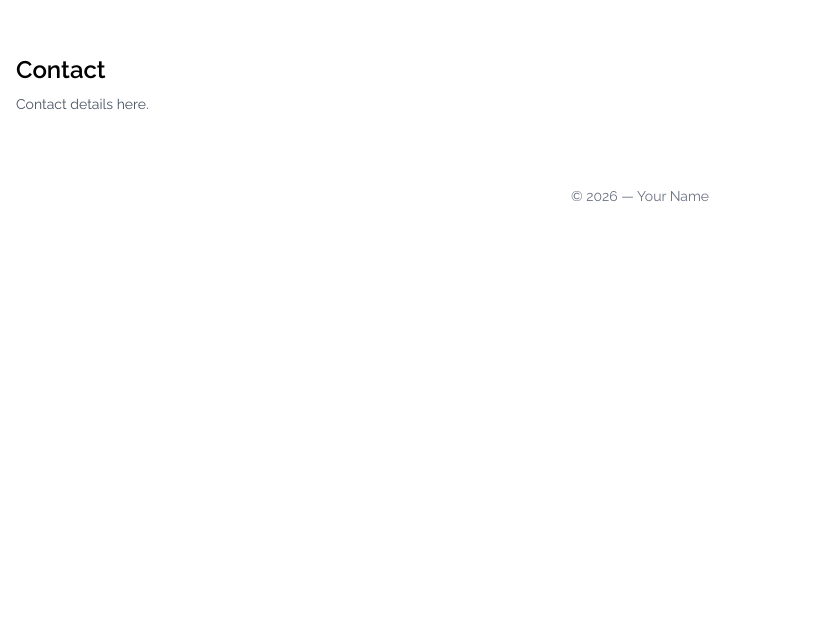
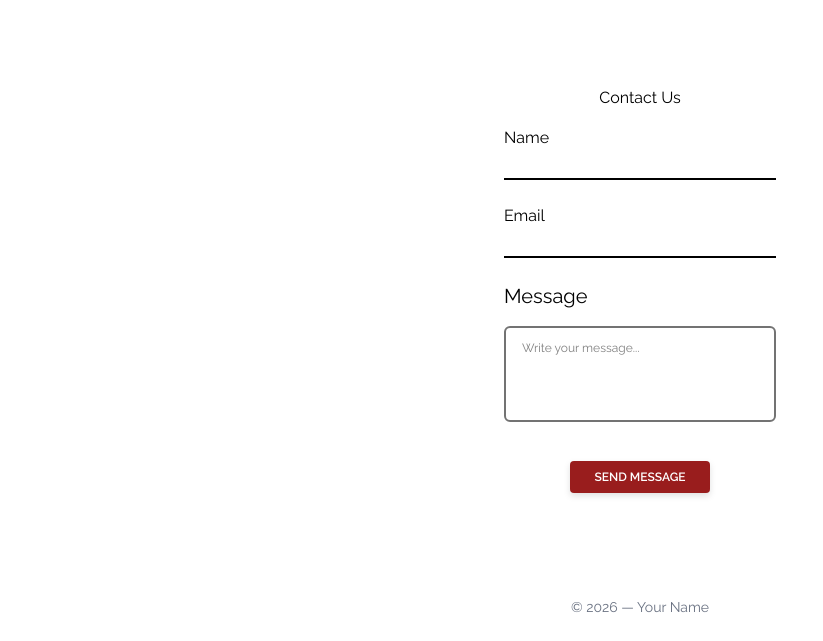
Before and after one commit to bavayra/Portfolio, a React (Vite) app: page / in a window 1280 px wide. Shown: the part 4411-5052 px from the top of the page, without its empty margins (0-823 px from the left). Before the commit the page ends 4641 px from the top, so only its background shows below. Built offline with nearby package versions, Linux system fonts and the light colour scheme.

Commit message:
feat(Contacts): added Contact section wsith client-side validation, submit rate-linit, async POST. Added ContactInput component for consistent input stylings and props. Added sanitizeFormData util to trim fields and normalize email to lowercase.

```diff
--- /dev/null
+++ b/src/components/ContactInput.tsx
@@ -0,0 +1,55 @@
+import type { ChangeEvent, InputHTMLAttributes } from "react";
+
+interface TextInputProps extends InputHTMLAttributes<HTMLInputElement> {
+  label: string;
+  id: string;
+  value: string;
+  onChange: (e: ChangeEvent<HTMLInputElement>) => void;
+}
+const TextInput = ({
+  label,
+  id,
+  value,
+  onChange,
+  type = "text",
+  placeholder = "",
+  required = true,
+  inputMode,
+  className = "",
+  ...restProps
+}: TextInputProps) => {
+  const baseInputStyles = `
+    w-full
+    mb-4
+    bg-transparent
+    border-0
+    border-b-2
+    text-lg
+    focus:outline-none
+    focus:ring-0
+    ${className}
+  `
+    .trim()
+    .replace(/\s+/g, " ");
+  return (
+    <div>
+      <label htmlFor={id} className="text-base ">
+        {label}
+      </label>
+
+      <input
+        id={id}
+        type={type}
+        value={value}
+        onChange={onChange}
+        placeholder={placeholder}
+        required={required}
+        inputMode={inputMode}
+        className={baseInputStyles}
+        {...restProps}
+      />
+    </div>
+  );
+};
+
+export default TextInput;
--- a/src/sections/Contacts.tsx
+++ b/src/sections/Contacts.tsx
@@ -1,10 +1,196 @@
-const Contacts = () => {
+import { useState, type FormEvent } from "react";
+import { sanitizeFormData } from "../utils/sanitize.ts";
+import ContactInput from "../components/ContactInput";
+import Button from "../components/Button";
+
+const ContactSection = () => {
+  const [name, setName] = useState("");
+  const [email, setEmail] = useState("");
+  const [message, setMessage] = useState("");
+
+  const [isSubmitting, setIsSubmitting] = useState(false);
+  const [errors, setErrors] = useState<{
+    name?: string;
+    email?: string;
+    message?: string;
+  }>({});
+  const [successMessage, setSuccessMessage] = useState("");
+  const [errorMessage, setErrorMessage] = useState("");
+
+  const isValidEmail = (s: string) => {
+    const emailRegex =
+      /^[a-zA-Z0-9!#$%&'*+/=?^_`{|}~-]+(?:\.[a-zA-Z0-9!#$%&'*+/=?^_`{|}~-]+)*@(?:[a-zA-Z0-9](?:[a-zA-Z0-9-]*[a-zA-Z0-9])?\.)+[a-zA-Z]{2,}$/;
+    return emailRegex.test(s);
+  };
+  const validateAll = (data: {
+    name: string;
+    email: string;
+    message: string;
+  }) => {
+    const e: typeof errors = {};
+    if (!data.name) e.name = "Name is required";
+    if (!data.email) e.email = "Email is required";
+    else if (!isValidEmail(data.email)) e.email = "Invalid email format";
+    if (!data.message || data.message.length < 5)
+      e.message = "Message is too short";
+    setErrors(e);
+    return Object.keys(e).length === 0;
+  };
+
+  const [lastSubmitTime, setLastSubmitTime] = useState(0);
+  const MIN_SUBMIT_INTERVAL = 30000;
+
+  const handleSubmit = async (e: FormEvent<HTMLFormElement>) => {
+    e.preventDefault();
+
+    const now = Date.now();
+    if (now - lastSubmitTime < MIN_SUBMIT_INTERVAL) {
+      setErrorMessage("Please wait 30 seconds before submitting again.");
+      return;
+    }
+
+    setSuccessMessage("");
+    setErrorMessage("");
+    setErrors({});
+
+    const rawData = {
+      name: name.trim(),
+      email: email.trim(),
+      message: message.trim(),
+    };
+
+    if (!validateAll(rawData)) return;
+
+    const sanitizedData = sanitizeFormData(rawData);
+
+    setIsSubmitting(true);
+    try {
+      const resp = await fetch("https://httpbin.org/post", {
+        method: "POST",
+        headers: { "Content-Type": "application/json" },
+        body: JSON.stringify(sanitizedData),
+      });
+      if (!resp.ok) {
+        const body = await resp.text();
+        throw new Error(`Server error: ${resp.status} ${body}`);
+      }
+      setLastSubmitTime(now);
+      setSuccessMessage("Thank you! Your message has been sent.");
+      setName("");
+      setEmail("");
+      setMessage("");
+    } catch (err) {
+      const message = err instanceof Error ? err.message : "Unknown error";
+      if (import.meta.env.DEV) {
+        console.error("Form submission error:", message);
+      }
+      setErrorMessage("Something went wrong. Please try again later.");
+    } finally {
+      setIsSubmitting(false);
+    }
+  };
   return (
-    <section id="contacts" className="py-12">
-      <h2 className="text-2xl font-semibold">Contact</h2>
-      <p className="mt-2 text-sm text-gray-600">Contact details here.</p>
+    <section
+      id="contact"
+      className="relative z-10 mt-20 mb-20 flex flex-col items-center"
+    >
+      <h2 className=" relative z-11 mb-4 text-center text-base">Contact Us</h2>
+      <div className="  relative flex justify-center ">
+        <div className=" max-w-md ">
+          <form id="contact-form" onSubmit={handleSubmit} className="space-y-2">
+            <div>
+              <ContactInput
+                id="input-name"
+                label="Name"
+                type="text"
+                value={name}
+                onChange={(e) => setName(e.target.value)}
+                disabled={isSubmitting}
+                required
+              />
+              {errors.name && (
+                <p className="-mt-6 text-sm text-red-600" role="alert">
+                  {errors.name}
+                </p>
+              )}
+            </div>
+
+            <div>
+              <ContactInput
+                id="input-email"
+                label="Email"
+                type="email"
+                value={email}
+                onChange={(e) => setEmail(e.target.value)}
+                inputMode="email"
+                disabled={isSubmitting}
+                required
+              />
+              {errors.email && (
+                <p className="-mt-6 text-sm text-red-600" role="alert">
+                  {errors.email}
+                </p>
+              )}
+            </div>
+
+            <div>
+              <label
+                htmlFor="input-message"
+                className="typography-body xs:text-base 5xl:text-2xl 5xl:font-normal mb-4 block sm:text-lg md:text-xl"
+              >
+                Message
+              </label>
+              <textarea
+                id="input-message"
+                value={message}
+                onChange={(e) => setMessage(e.target.value)}
+                placeholder="Write your message..."
+                required
+                disabled={isSubmitting}
+                className="4xl:text-xl 5xl:text-2xl focus:border-primary-500 xs:text-lg 4xl:min-h-40 mb-2 min-h-24 w-full resize-none rounded-md border-2 border-neutral-500 bg-transparent px-4 py-3 text-xs placeholder:opacity-100 focus:ring-0 focus:outline-none disabled:cursor-not-allowed disabled:opacity-50"
+              />
+              {errors.message && (
+                <p className="-mt-6 text-sm text-red-600" role="alert">
+                  {errors.message}
+                </p>
+              )}
+            </div>
+
+            <div className="flex justify-center pt-4">
+              <Button
+                type="submit"
+                variant="secondary"
+                size="small"
+                disabled={isSubmitting}
+                ariaLabel="Submit this form"
+                className=" w-auto text-center font-semibold"
+              >
+                {isSubmitting ? "Sending..." : "SEND MESSAGE"}
+              </Button>
+            </div>
+
+            {successMessage && (
+              <div
+                role="status"
+                aria-live="polite"
+                className="mt-4 rounded-md bg-green-100 p-3 text-center text-sm text-green-700"
+              >
+                {successMessage}
+              </div>
+            )}
+            {errorMessage && (
+              <div
+                role="alert"
+                className="mt-4 rounded-md bg-red-100 p-3 text-center text-sm text-red-700"
+              >
+                {errorMessage}
+              </div>
+            )}
+          </form>
+        </div>
+      </div>
     </section>
   );
 };
 
-export default Contacts;
+export default ContactSection;
--- /dev/null
+++ b/src/utils/sanitize.ts
@@ -0,0 +1,11 @@
+export function sanitizeFormData(data: {
+  name: string;
+  email: string;
+  message: string;
+}): typeof data {
+  return {
+    name: data.name.trim(),
+    email: data.email.trim().toLowerCase(),
+    message: data.message.trim(),
+  };
+}
```
